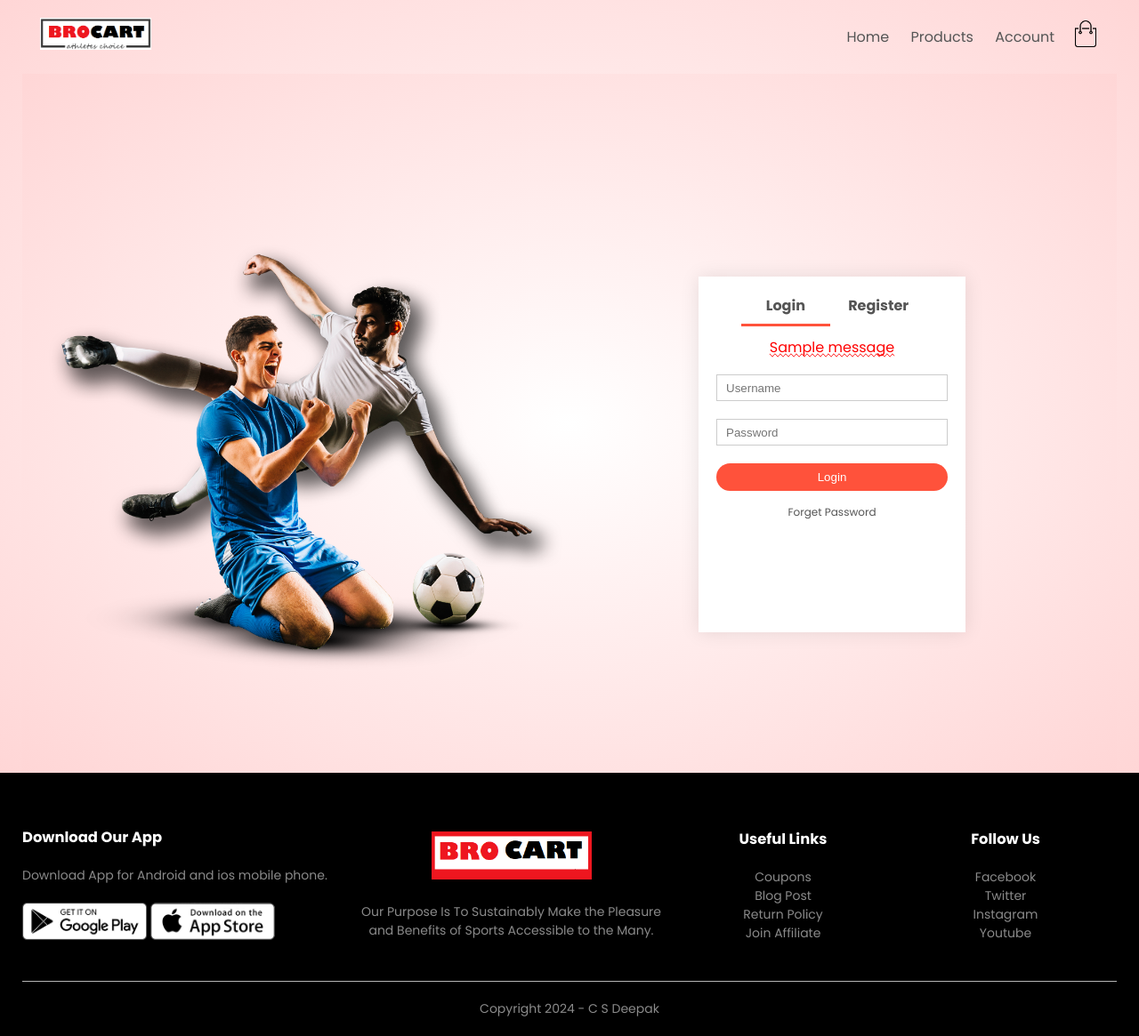
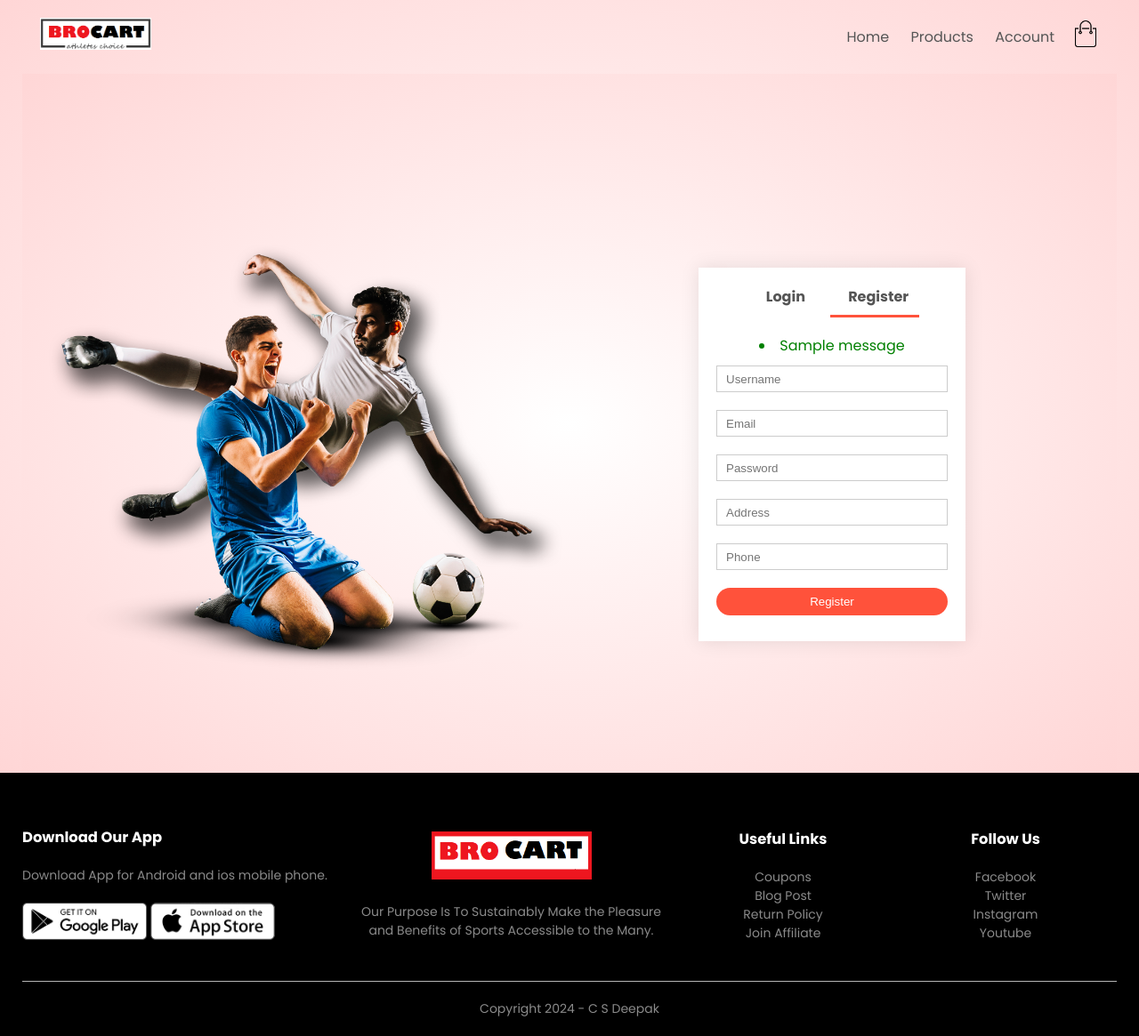
Before and after one commit to DeepakAdoor05/E-commerce_App_Django, a Django app: page /customer/account in a window 1280 px wide. Shown: the whole page at 89% size. Run offline with Django 5.2, Linux system fonts and the light colour scheme; tables that the repository leaves empty hold one stand-in row (values such as "Sample post"); one stand-in notice (Sample message) is shown.

Commit message:
Register form successful registration message added

```diff
--- a/brokart/customers/views.py
+++ b/brokart/customers/views.py
@@ -25,8 +25,9 @@ def show_account(request):
                 phone=phone,
                 address=address
             )
-            return redirect('home')
+            success_message="User registered successfully"
+            messages.success(request,success_message)
         except Exception as e:
-            error_message="Duplicate username or invalid credentials"
+            error_message="Duplicate username or invalid inputs !!!"
             messages.error(request,error_message)
     return render(request,'account.html')
--- a/brokart/static/css/style.css
+++ b/brokart/static/css/style.css
@@ -388,7 +388,7 @@ th:last-child{
 .form-container{
     background: #fff;
     width: 300px;
-    height: 400px;
+    height: 420px;
     position: relative;
     text-align: center;
     padding: 20px 0;
@@ -430,12 +430,13 @@ form .btn{
 form .btn:focus{
     outline: none;
 }
-.message{
+.error{
     color: red;
-    text-decoration-line: spelling-error;
+    padding: 12px;
 }
-.message-ul{
-    padding: 4px;
+.success{
+    color: green;
+    padding: 12px;
 }
 #LoginForm{
     left: -300px;
--- a/brokart/templates/account_banner.html
+++ b/brokart/templates/account_banner.html
@@ -10,16 +10,16 @@
                     <div class="form-btn">
                         <span onclick="login()">Login</span>
                         <span onclick="register()">Register</span>
-                        <hr id="Indicator" style="transform: translate(0px);">
+                        <hr id="Indicator">
                     </div>
                     {% if messages %}
                     <div class="message">
                         {% for message in messages %}
-                            <ul class="message-ul">{{message}}</ul>
+                            <li class="{{message.tags}}">{{message}}</li>
                         {% endfor %}
                     </div>
                     {% endif %}
-                    <form id="LoginForm" method="post" enctype="multipart/form-data" style="transform: translateX(300px);">
+                    <form id="LoginForm" method="post" enctype="multipart/form-data">
                         {% csrf_token %}
                         <input type="text" required name="username" maxlength="10" minlength="3" placeholder="Username">
                         <input type="password" required name="password" minlength="6" placeholder="Password">
@@ -27,13 +27,13 @@
                         <a href="">Forget Password</a>
                     </form>
 
-                    <form id="RegForm" method="post" enctype="multipart/form-data" style="transform: translateX(300px);">
+                    <form id="RegForm" method="post" enctype="multipart/form-data">
                         {% csrf_token %}
                         <input type="text" required name="username" maxlength="10" minlength="3" placeholder="Username">
                         <input type="email" required name="email" placeholder="Email">
                         <input type="password" required name="password" minlength="6" placeholder="Password">
                         <input type="text" required name="address" minlength="5" placeholder="Address">
-                        <input type="tel" required name="phone" minlength="5" placeholder="Phone">
+                        <input type="tel" required name="phone" minlength="10" placeholder="Phone">
                         <button type="submit" name="register" class="btn">Register</button>
                     </form>
                 </div>
```
Also changed, not shown: brokart/db.sqlite3.
